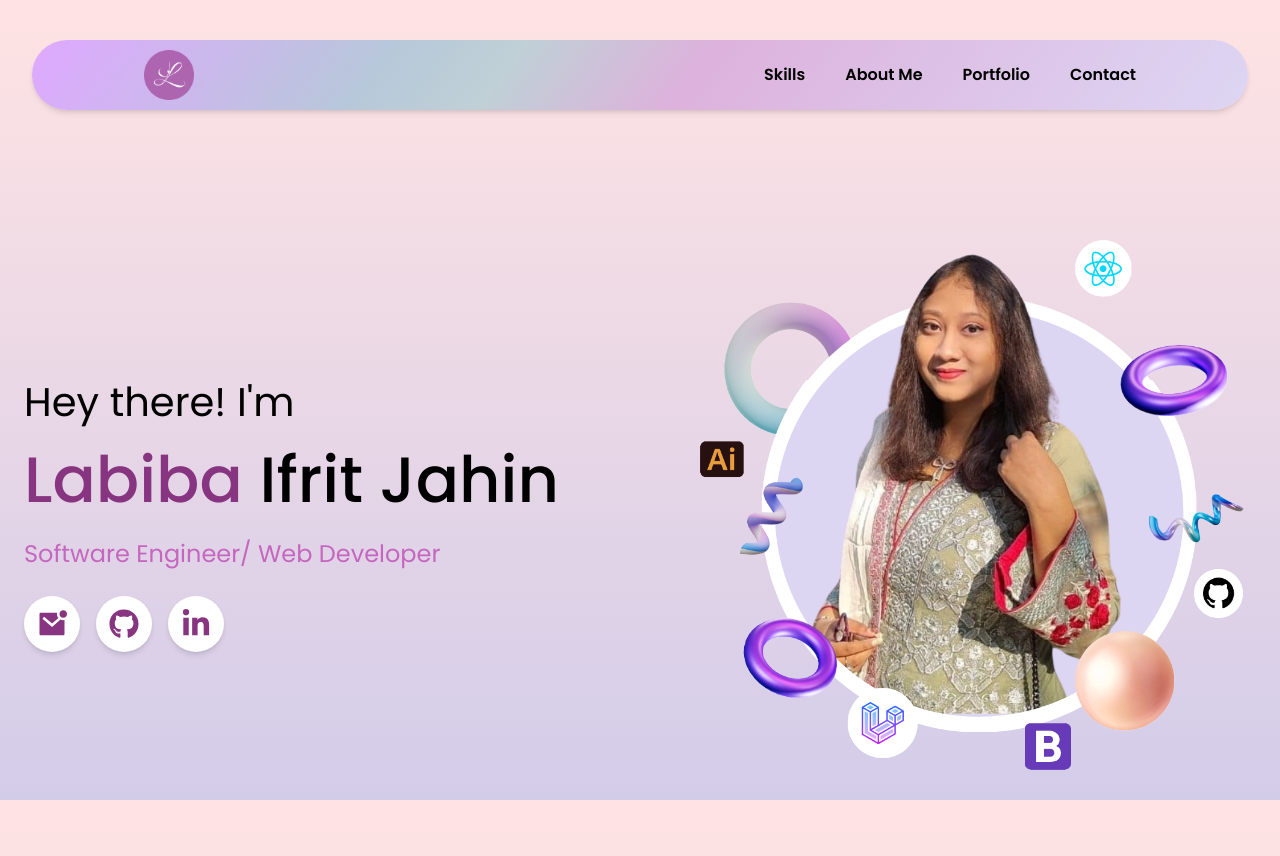
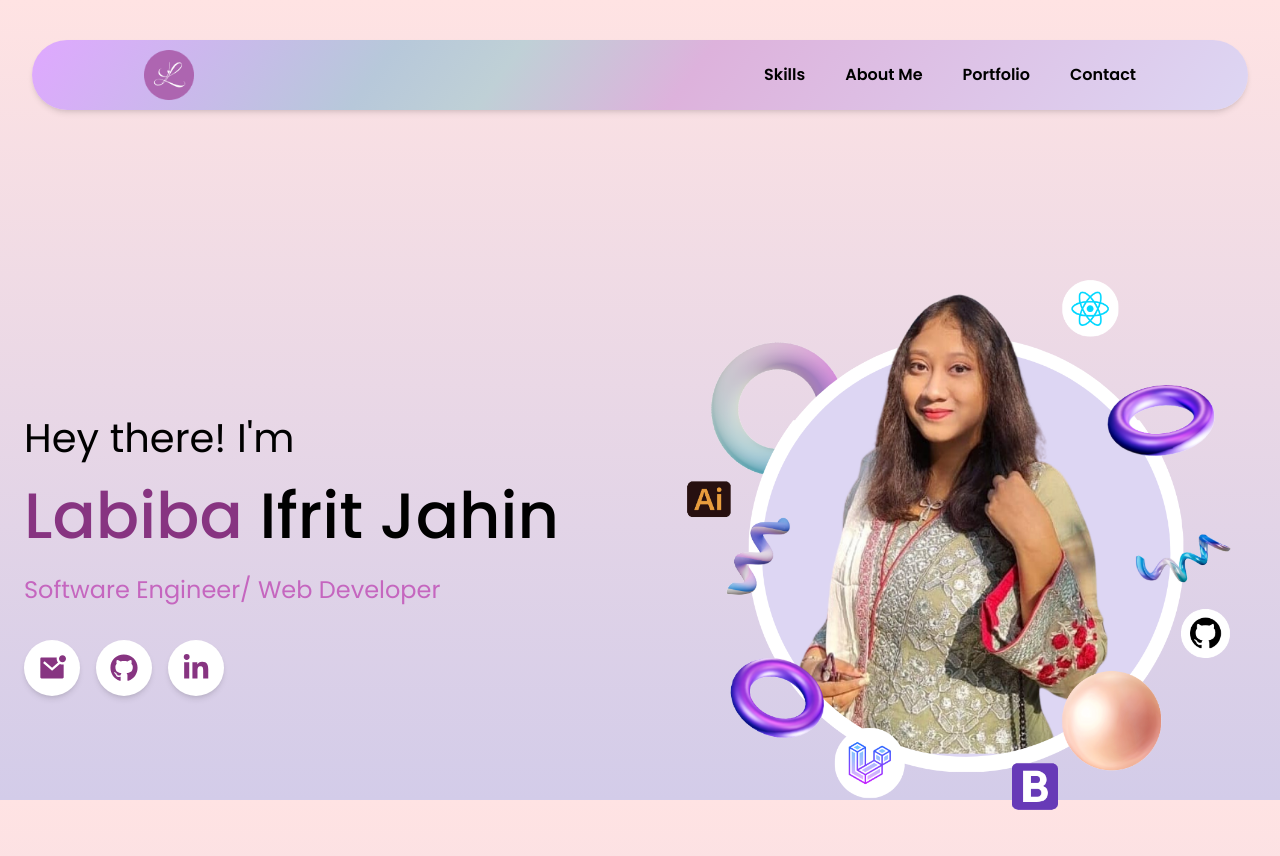
Before and after one commit to IfritJahin/Newportfolio, a Next.js app: page / in a window 1280 px wide. Shown: the top 856 px of the page. Built offline with nearby package versions, Linux system fonts and the light colour scheme.

Commit message:
Intro Respo Done

```diff
--- a/app/components/Intro/page.tsx
+++ b/app/components/Intro/page.tsx
@@ -10,55 +10,62 @@ type IntroProps = {
 
 const Intro = ({ highlightedWord, Headline, Subheadline, ActionText }: IntroProps) => {
   return (
-    <section className="container mx-auto min-h-screen px-6">
-      <div className="grid grid-cols-1 md:grid-cols-2 items-center gap-10 h-full">
+<section className="container mx-auto min-h-screen px-6 py-10">
+  <div className="grid grid-cols-1 lg:grid-cols-2 items-center gap-12">
+
     {/* Left Column */}
-        <div className="flex flex-col justify-center text-center md:text-left w-[545px] h-[321px]">
-          <h4 className="font-normal text-[28px] md:text-[40px] mb-2">
+    <div className="flex flex-col justify-center text-center lg:text-left w-full max-w-[545px] mx-auto lg:mx-0">
+
+      <h4 className="font-normal text-[24px] sm:text-[32px] lg:text-[40px] mb-2">
         {Subheadline}
       </h4>
 
-          <h1 className="font-medium text-[42px] md:text-[64px] leading-tight mb-4">
+      <h1 className="font-medium text-[38px] sm:text-[52px] lg:text-[64px] leading-tight mb-4">
         <span className="text-[#873481]">{highlightedWord}</span>{" "}
         {Headline}
       </h1>
 
-          <p className="font-normal text-[18px] md:text-[24px] text-[#C566BF]">
+      <p className="font-normal text-[18px] sm:text-[20px] lg:text-[24px] text-[#C566BF]">
         {ActionText}
       </p>
-        <div className="flex gap-4 mt-6">
+
+      {/* Social Icons */}
+      <div className="flex justify-center lg:justify-start gap-4 mt-8">
         <a
           href="#"
-            className="group w-14 h-14 rounded-full bg-white shadow-md flex items-center justify-center transition-all duration-300 hover:bg-[#873481]"
+          className="group w-12 h-12 sm:w-14 sm:h-14 rounded-full bg-white shadow-md flex items-center justify-center transition-all duration-300 hover:bg-[#873481]"
         >
-            <RiMailUnreadFill className="text-[30px] text-[#873481] group-hover:text-white" />
+          <RiMailUnreadFill className="text-[24px] sm:text-[28px] text-[#873481] group-hover:text-white" />
         </a>
 
         <a
           href="#"
-            className="group w-14 h-14 rounded-full bg-white shadow-md flex items-center justify-center transition-all duration-300 hover:bg-[#873481]"
+          className="group w-12 h-12 sm:w-14 sm:h-14 rounded-full bg-white shadow-md flex items-center justify-center transition-all duration-300 hover:bg-[#873481]"
         >
-            <FaGithub className="text-[30px] text-[#873481] group-hover:text-white" />
+          <FaGithub className="text-[24px] sm:text-[28px] text-[#873481] group-hover:text-white" />
         </a>
 
         <a
           href="#"
-            className="group w-14 h-14 rounded-full bg-white shadow-md flex items-center justify-center transition-all duration-300 hover:bg-[#873481]"
+          className="group w-12 h-12 sm:w-14 sm:h-14 rounded-full bg-white shadow-md flex items-center justify-center transition-all duration-300 hover:bg-[#873481]"
         >
-            <FaLinkedinIn className="text-[30px] text-[#873481] group-hover:text-white" />
+          <FaLinkedinIn className="text-[24px] sm:text-[28px] text-[#873481] group-hover:text-white" />
         </a>
       </div>
+
     </div>
+
     {/* Right Column */}
-        <div className="flex justify-center md:justify-end">
+    <div className="flex justify-center">
       <Image
         src="/profile.png"
         alt="Profile Picture"
         width={566}
         height={566}
-            className=""
+        className="w-[260px] sm:w-[340px] md:w-[420px] lg:w-[566px] h-auto"
       />
     </div>
+
   </div>
 </section>
   );
```
Lines whose indentation alone changed are shown as unchanged.
